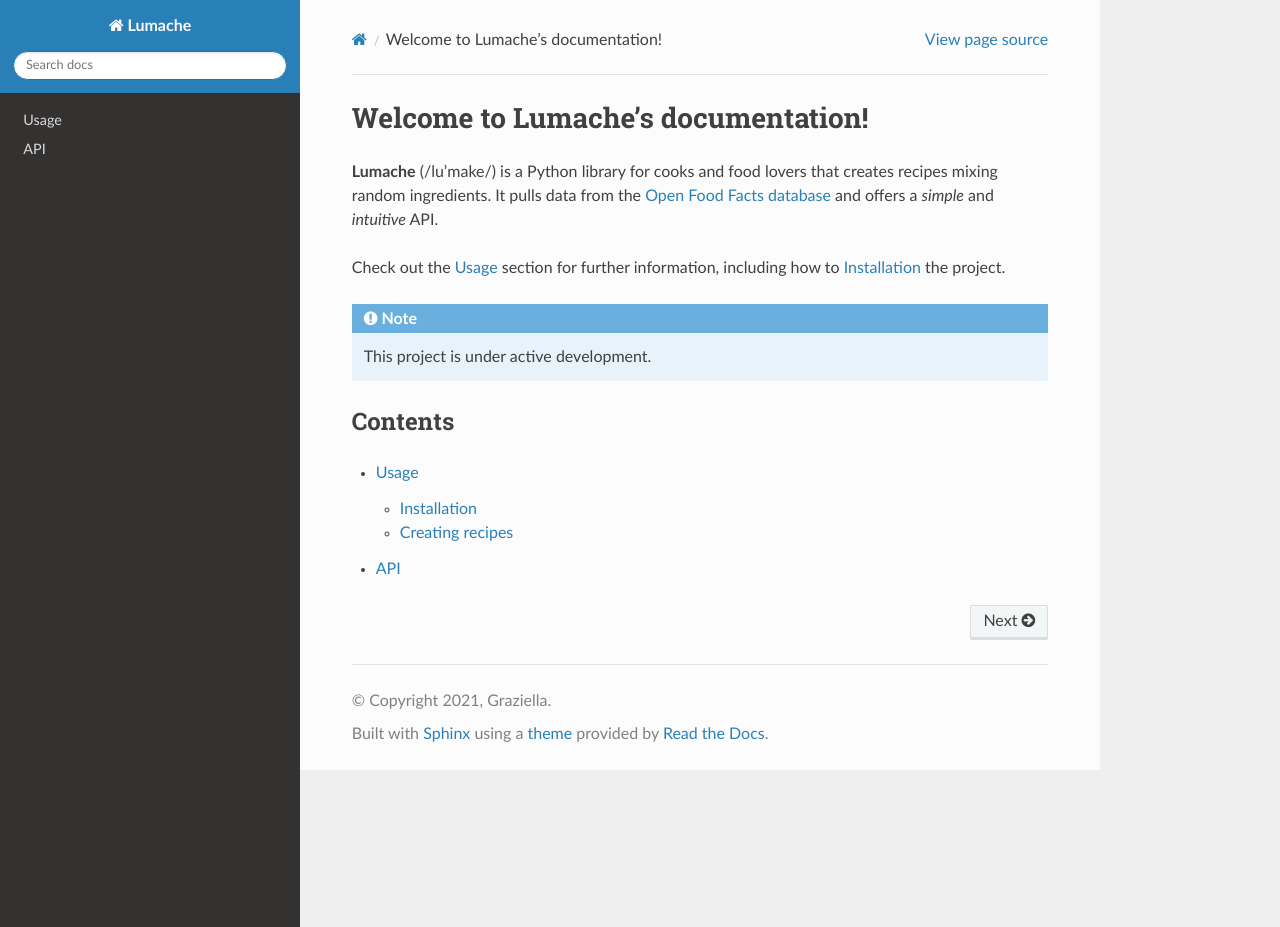
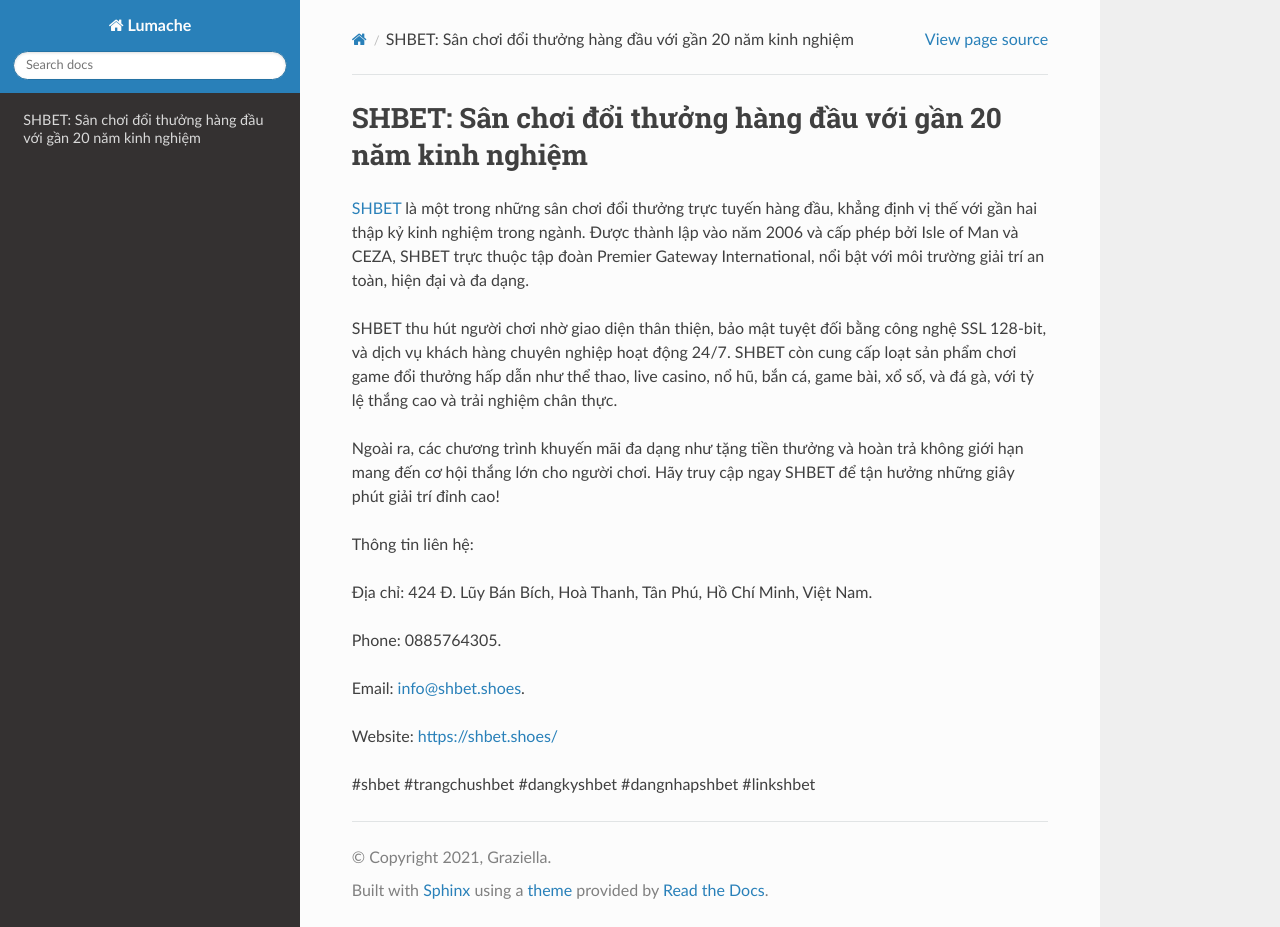
Before and after one commit to parkisngan19/shbetshoes, a Sphinx documentation site: the page built from docs/source/index.rst, in a window 1280 px wide and 927 px high. Built offline with Sphinx 7.4.7 and the Read the Docs theme 3.1.0, drawn with Linux system fonts in a browser that asks for light colours.

Commit message:
Update index.rst

```diff
--- a/docs/source/index.rst
+++ b/docs/source/index.rst
@@ -1,22 +1,20 @@
-Welcome to Lumache's documentation!
+SHBET: Sân chơi đổi thưởng hàng đầu với gần 20 năm kinh nghiệm
 ===================================
 
-**Lumache** (/lu'make/) is a Python library for cooks and food lovers
-that creates recipes mixing random ingredients.
-It pulls data from the `Open Food Facts database <https://world.openfoodfacts.org/>`_
-and offers a *simple* and *intuitive* API.
+`SHBET <https://shbet.shoes/>`_ là một trong những sân chơi đổi thưởng trực tuyến hàng đầu, khẳng định vị thế với gần hai thập kỷ kinh nghiệm trong ngành. Được thành lập vào năm 2006 và cấp phép bởi Isle of Man và CEZA, SHBET trực thuộc tập đoàn Premier Gateway International, nổi bật với môi trường giải trí an toàn, hiện đại và đa dạng.
 
-Check out the :doc:`usage` section for further information, including
-how to :ref:`installation` the project.
+SHBET thu hút người chơi nhờ giao diện thân thiện, bảo mật tuyệt đối bằng công nghệ SSL 128-bit, và dịch vụ khách hàng chuyên nghiệp hoạt động 24/7. SHBET còn cung cấp loạt sản phẩm chơi game đổi thưởng hấp dẫn như thể thao, live casino, nổ hũ, bắn cá, game bài, xổ số, và đá gà, với tỷ lệ thắng cao và trải nghiệm chân thực.
 
-.. note::
+Ngoài ra, các chương trình khuyến mãi đa dạng như tặng tiền thưởng và hoàn trả không giới hạn mang đến cơ hội thắng lớn cho người chơi. Hãy truy cập ngay SHBET để tận hưởng những giây phút giải trí đỉnh cao!
 
-   This project is under active development.
+Thông tin liên hệ:
 
-Contents
---------
+Địa chỉ: 424 Đ. Lũy Bán Bích, Hoà Thanh, Tân Phú, Hồ Chí Minh, Việt Nam.
 
-.. toctree::
+Phone: 0885764305.
 
-   usage
-   api
+Email: info@shbet.shoes.
+
+Website: https://shbet.shoes/
+
+#shbet #trangchushbet #dangkyshbet #dangnhapshbet #linkshbet
```
